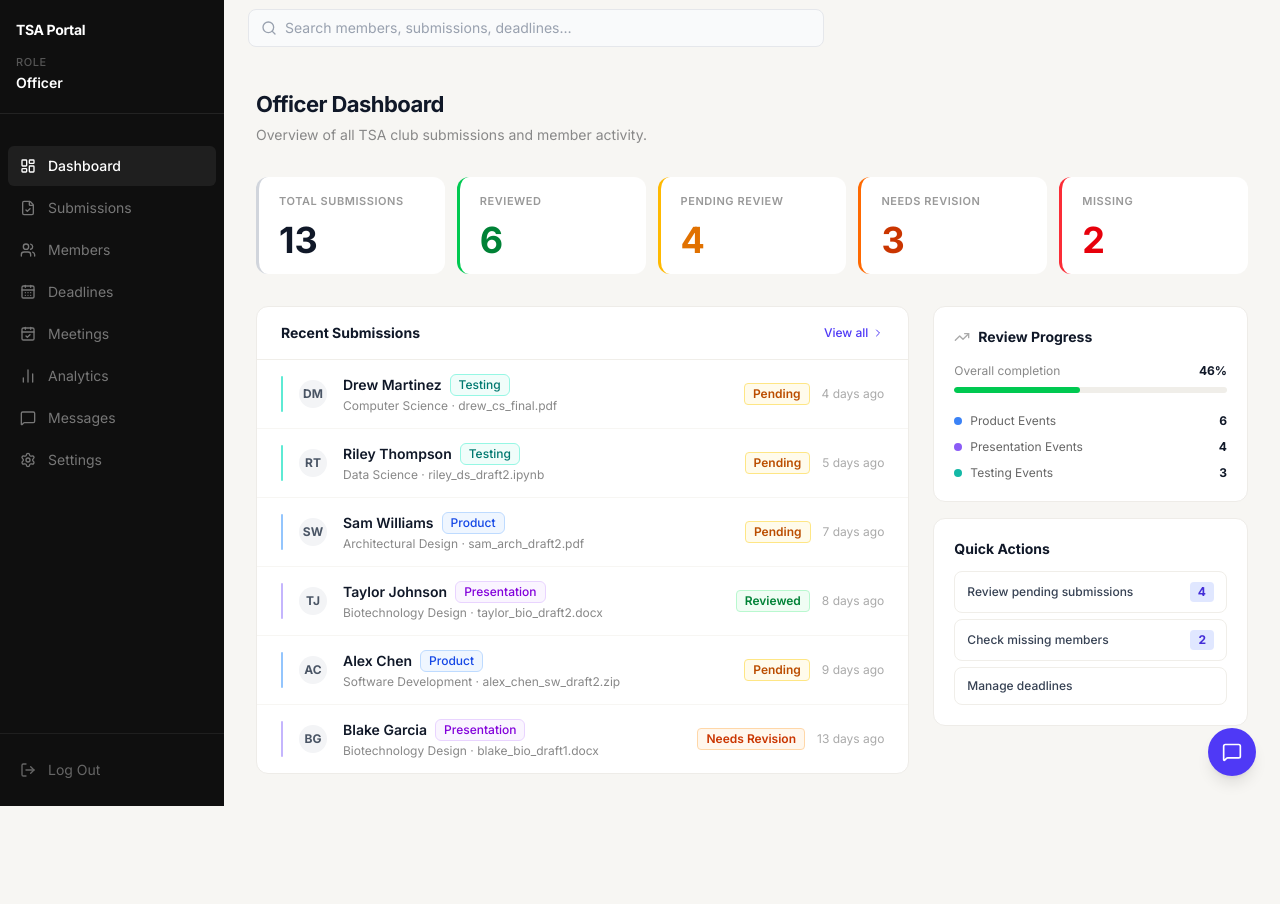
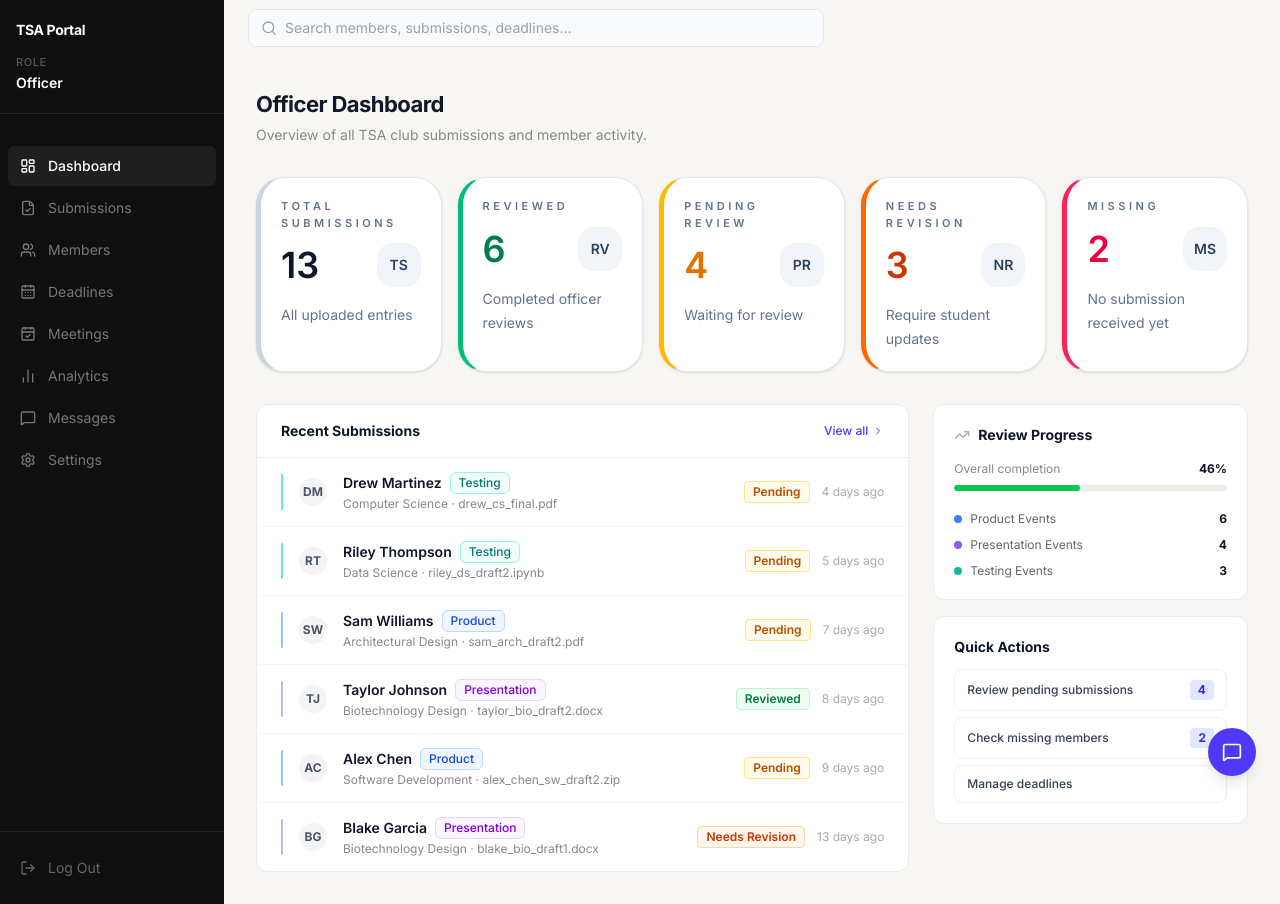
Before and after one commit to NarenS31/tsa, a Next.js app: page /officer in a window 1280 px wide. Before the commit the page ends 806 px from the top, so only its background shows below. Built offline with nearby package versions, Linux system fonts and the light colour scheme.

Commit message:
Improve officer dashboard summary cards styling

```diff
--- a/src/app/officer/page.tsx
+++ b/src/app/officer/page.tsx
@@ -35,11 +35,11 @@ export default function OfficerDashboard() {
   const reviewRate = total > 0 ? Math.round((reviewed / total) * 100) : 0;
 
   const statCards = [
-    { label: 'Total Submissions', value: total,         color: 'text-gray-900',   accent: 'border-l-gray-300' },
-    { label: 'Reviewed',          value: reviewed,      color: 'text-green-700',  accent: 'border-l-green-500' },
-    { label: 'Pending Review',    value: pending,       color: 'text-amber-600',  accent: 'border-l-amber-400' },
-    { label: 'Needs Revision',    value: needsRevision, color: 'text-orange-700', accent: 'border-l-orange-500' },
-    { label: 'Missing',           value: missing,       color: 'text-red-600',    accent: 'border-l-red-500' },
+    { label: 'Total Submissions', value: total,         color: 'text-slate-900',   accent: 'border-l-slate-300', description: 'All uploaded entries',        icon: 'TS' },
+    { label: 'Reviewed',          value: reviewed,      color: 'text-emerald-700', accent: 'border-l-emerald-500', description: 'Completed officer reviews',   icon: 'RV' },
+    { label: 'Pending Review',    value: pending,       color: 'text-amber-600',  accent: 'border-l-amber-400',  description: 'Waiting for review',          icon: 'PR' },
+    { label: 'Needs Revision',    value: needsRevision, color: 'text-orange-700', accent: 'border-l-orange-500', description: 'Require student updates',      icon: 'NR' },
+    { label: 'Missing',           value: missing,       color: 'text-rose-600',   accent: 'border-l-rose-500',   description: 'No submission received yet', icon: 'MS' },
   ];
 
   return (
@@ -49,13 +49,22 @@ export default function OfficerDashboard() {
         <p className="text-sm mt-1" style={{ color: '#888' }}>Overview of all TSA club submissions and member activity.</p>
       </div>
 
-      <div className="grid grid-cols-2 lg:grid-cols-5 gap-3 mb-8">
+      <div className="grid grid-cols-1 sm:grid-cols-2 xl:grid-cols-5 gap-4 mb-8">
         {statCards.map(card => (
-          <div key={card.label} className={`bg-white rounded-xl px-5 py-4 border-l-[3px] ${card.accent}`}>
-            <span className="block text-[11px] font-semibold uppercase tracking-wider mb-3" style={{ color: '#999' }}>
+          <div
+            key={card.label}
+            className={`group relative overflow-hidden rounded-[1.75rem] border border-slate-200 border-l-[5px] ${card.accent} bg-white p-5 shadow-sm transition hover:-translate-y-0.5 hover:shadow-md`}
+          >
+            <span className="block text-[11px] font-semibold uppercase tracking-[0.32em] text-slate-500 mb-3">
               {card.label}
             </span>
-            <p className={`text-4xl font-bold leading-none ${card.color}`}>{card.value}</p>
+            <div className="flex items-center justify-between gap-4">
+              <p className={`text-4xl font-semibold ${card.color}`}>{card.value}</p>
+              <div className="flex h-11 w-11 items-center justify-center rounded-2xl bg-slate-100 text-sm font-semibold text-slate-700">
+                {card.icon}
+              </div>
+            </div>
+            <p className="mt-4 text-sm leading-6 text-slate-500">{card.description}</p>
           </div>
         ))}
       </div>
```
